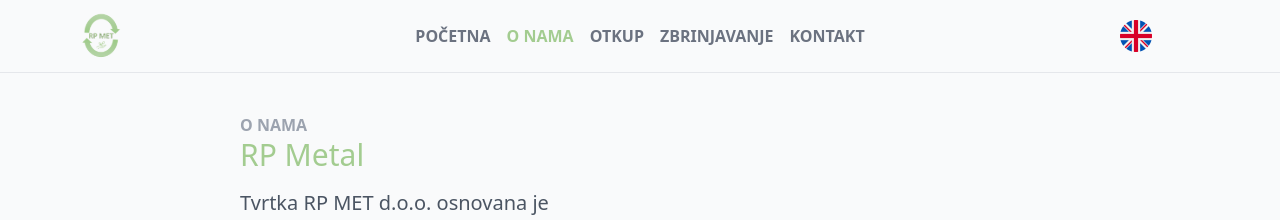
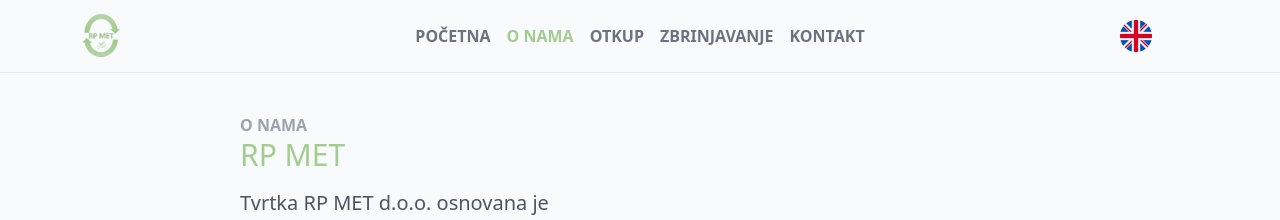
Before and after one commit to valentin994/rpmet, a SvelteKit app: page /onama in a window 1280 px wide. Shown: the top 220 px of the page. Built offline with nearby package versions, Linux system fonts and the light colour scheme.

Commit message:
updated description, and meta tags

```diff
--- a/src/routes/onama/+page.svelte
+++ b/src/routes/onama/+page.svelte
@@ -232,7 +232,7 @@
     <div class="flex justify-between flex-col lg:flex-row ">
         <div bind:this={about} class="flex flex-col justify-center md:pr-12 py-2 lg:max-w-[50%]">
             <h2 class="text-gray-400 font-bold">O NAMA</h2>
-            <h1 class="text-primary font-light text-3xl">RP Metal</h1>
+            <h1 class="text-primary font-light text-3xl">RP MET</h1>
             <p class="text-gray-600 py-4 text-xl">Tvrtka RP MET d.o.o. osnovana je 2016. godine i registrirana pri Trgovačkom sudu u Bjelovaru. Sjedište uprave nalazi se u Bjelovaru, dok je naše skladište smješteno u Velikoj Gorici, na adresi Ul. Stjepana Fabijančića Jape 164. Posjedujemo kamione za prijevoz sekundarnih sirovina, kontejnere za odlaganje metala te škare za rezanje metala. Otkupljujemo metalni otpad koji potom sortiramo i pripremamo za reciklažu, omogućujući novi ciklus proizvodnje.</p>
         </div>
         <div bind:this={plava_kanta} class="flex flex-col justify-center py-2">
```
